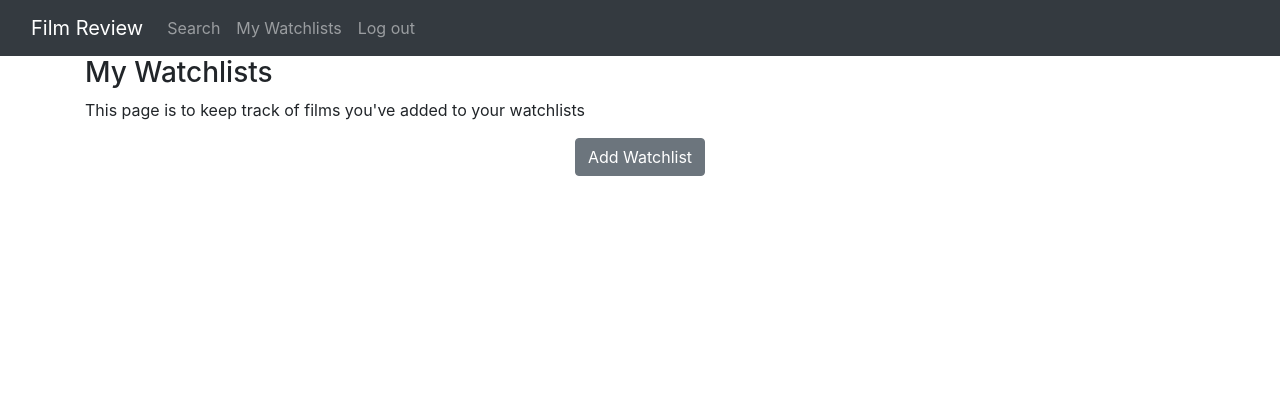
After one commit to SkyeH-M/Film-review-site, a Flask app: page /watchlists in a window 1280 px wide. The commit adds this page. Shown: the top 420 px of the page. Run offline with Flask 3, Linux system fonts and the light colour scheme; the visitor is signed in with stand-in values (Sample User, id 1); some libraries are stand-ins or nearby versions.

Commit message:
Issue: need to fix horizontal placement of watchlist form

```diff
--- a/filmreview/routes.py
+++ b/filmreview/routes.py
@@ -63,13 +63,6 @@ def home():
     return render_template("index.html")
 
 
-# pass context search.html
-# @app.context_processor
-# def base():
-#     form = SearchForm()
-#     return dict(form=form)
-
-
 @app.route("/search", methods=["GET", "POST"])
 @login_required
 def search():
@@ -105,10 +98,16 @@ def search():
     return render_template("search.html", name=current_user.username)
 
 
-@app.route("/add_film", methods=["GET", "POST"])
+@app.route("/watchlists")
 @login_required
-def add_film():
-    return render_template("add_film.html")
+def watchlists():
+    return render_template("watchlists.html")
+
+
+@app.route("/add_watchlist", methods=["GET", "POST"])
+@login_required
+def add_watchlist():
+    return render_template("add_watchlist.html")
 
 
 @app.route("/login", methods=["GET", "POST"])
--- a/filmreview/static/css/style.css
+++ b/filmreview/static/css/style.css
@@ -49,3 +49,8 @@ main {
 .accordion-button:not(.collapsed) {
   background-color: white;
 }
+
+.custom-select {
+  width: 90%;
+  margin: auto;
+}
--- a/filmreview/templates/addwatchlist.html
+++ /dev/null
@@ -1,6 +0,0 @@
-{% extends "base.html" %}
-{% block content %}
-
-<h3 class="light-blue-text text-darken-4 center-align">Add Watchlist</h3>
-<p>This page is for adding a new watchlist</p>
-{% endblock %}
--- a/filmreview/templates/base.html
+++ b/filmreview/templates/base.html
@@ -28,6 +28,9 @@
                   {%- if current_user.is_authenticated %}
                   <li class="nav-item">
                     <a class="nav-link" href="{{ url_for('search') }}">Search</a>
+                  </li>
+                  <li class="nav-item">
+                    <a class="nav-link" href="{{ url_for('watchlists') }}">My Watchlists</a>
                   </li>
                   <li class="nav-item">
                     <a class="nav-link" href="{{ url_for('logout') }}">Log out</a>
--- a/filmreview/templates/watchlist.html
+++ /dev/null
@@ -1,6 +0,0 @@
-{% extends "base.html" %}
-{% block content %}
-
-<h3 class="light-blue-text text-darken-4 center-align">My Films</h3>
-<p>This page is to keep track of films you've reviewed or rated</p>
-{% endblock %}
--- /dev/null
+++ b/filmreview/templates/watchlists.html
@@ -0,0 +1,13 @@
+{% extends "base.html" %}
+{% block content %}
+
+<h3 class="center-align">My Watchlists</h3>
+<p>This page is to keep track of films you've added to your watchlists</p>
+<div class="row">
+    <div class="col-12 text-center">
+        <a href="{{ url_for('add_watchlist') }}" type="button" class="btn btn-secondary addWatchListBtn">
+            Add Watchlist
+        </a>
+    </div>
+</div>
+{% endblock %}
```
Also changed, not shown: filmreview/templates/add_film.html (deleted, +0 -15 lines), filmreview/templates/add_watchlist.html (added, +38 -0 lines).
